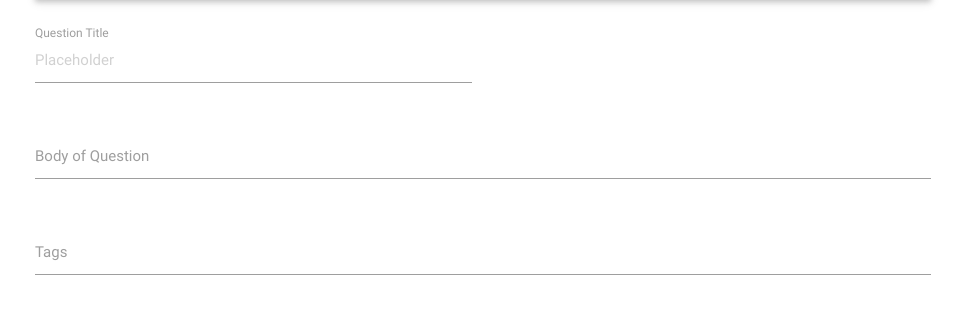
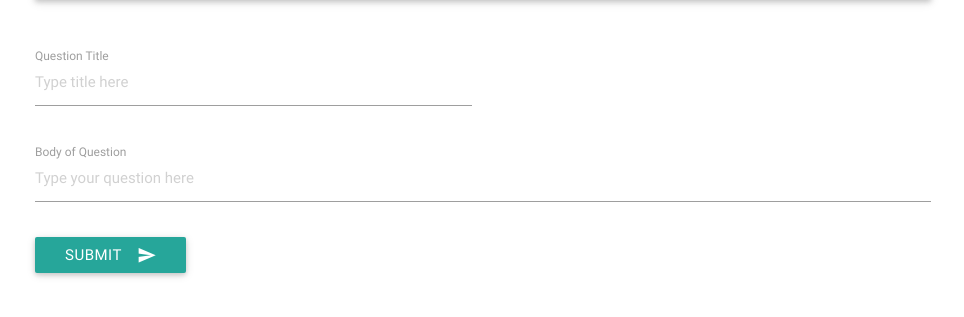
Before and after one commit to zseaborn63/Q_and_A, a Django app: page /create_question/ in a window 1280 px wide. Shown: the part 87-404 px from the top of the page, without its empty margins (157-1121 px from the left). Run offline with Django 3.2, Linux system fonts and the light colour scheme; the visitor is signed in with stand-in values (Sample User, id 1); some libraries are stand-ins or nearby versions.

Commit message:
Create question works

```diff
--- a/Overflow/Overflow/urls.py
+++ b/Overflow/Overflow/urls.py
@@ -15,7 +15,11 @@ Including another URLconf
 """
 from django.conf.urls import include, url
 from django.contrib import admin
-from Q_and_A.views import WelcomeView, UserCreate, QuestionListView, CreateQuestionView, QuestionDetailView, QuestionCreation
+
+from django.contrib.auth.decorators import login_required
+from Q_and_A.views import WelcomeView, UserCreate, QuestionListView, CreateQuestionView, QuestionCreation, QuestionDetailView,\
+    MakeQuestion
+
 
 urlpatterns = [
     url(r'^admin/', include(admin.site.urls)),
@@ -23,8 +27,8 @@ urlpatterns = [
     url(r'^create_user/$', UserCreate.as_view(), name='create_user'),
     url(r'^accounts/', include('django.contrib.auth.urls')),
     url(r'^questions/$', QuestionListView.as_view(), name='question_list'),
-    url(r'^create_question/$', QuestionCreation.as_view(), name='create_question'),
-    url(r'^create_question2/$', CreateQuestionView.as_view(), name='create_question'),
-    url(r'questions/(?P<pk>\d+)/$', QuestionDetailView.as_view(), name='question_detail')
+    url(r'questions/(?P<pk>\d+)/$', QuestionDetailView.as_view(), name='question_detail'),
+    url(r'^create_question/$', login_required(QuestionCreation.as_view()), name='create_question'),
+    url(r'^make_question/$', login_required(MakeQuestion.as_view()), name='make_question'),
 
 ]
--- a/Overflow/Q_and_A/templates/questioncreation.html
+++ b/Overflow/Q_and_A/templates/questioncreation.html
@@ -5,12 +5,13 @@
 {% endblock %}
 
 {% block content %}
-
+<br>
 <div class="row">
-    <form class="col s12">
+    <form class="col s12" action="{% url 'make_question' %}" method="post">
+        {% csrf_token %}
       <div class="row">
         <div class="input-field col s6">
-          <input placeholder="Placeholder" id="title" type="text" class="validate">
+          <input placeholder="Type title here" id="title" name="title" type="text" class="validate">
           <label for="title">Question Title</label>
         </div>
         <div class="col s6">
@@ -18,16 +19,13 @@
       </div>
       <div class="row">
         <div class="input-field col s12">
-          <input id="body" type="text" class="validate">
+          <input placeholder="Type your question here" id="body" name="body" type="text" class="validate">
           <label for="body">Body of Question</label>
         </div>
       </div>
-      <div class="row">
-        <div class="input-field col s12">
-          <input id="tags" type="text" class="validate">
-          <label for="tags">Tags</label>
-        </div>
-      </div>
+        <button class="btn waves-effect waves-light" type="submit" name="action">Submit
+        <i class="material-icons right">send</i>
+        </button>
     </form>
   </div>
 
--- a/Overflow/Q_and_A/views.py
+++ b/Overflow/Q_and_A/views.py
@@ -1,6 +1,7 @@
 from django.contrib.auth.forms import UserCreationForm
 from django.contrib.auth.models import User
 from django.core.urlresolvers import reverse
+from django.http import HttpResponseRedirect
 from django.shortcuts import render
 
 # Create your views here.
@@ -43,3 +44,12 @@ class CreateQuestionView(CreateView):
 class QuestionCreation(TemplateView):
 
     template_name = 'questioncreation.html'
+
+
+class MakeQuestion(View):
+
+    def post(self, request):
+        title = request.POST.get('title')
+        body = request.POST.get('body')
+        Question.objects.create(asker=request.user, title=title, body=body)
+        return HttpResponseRedirect(reverse('welcome'))
```
